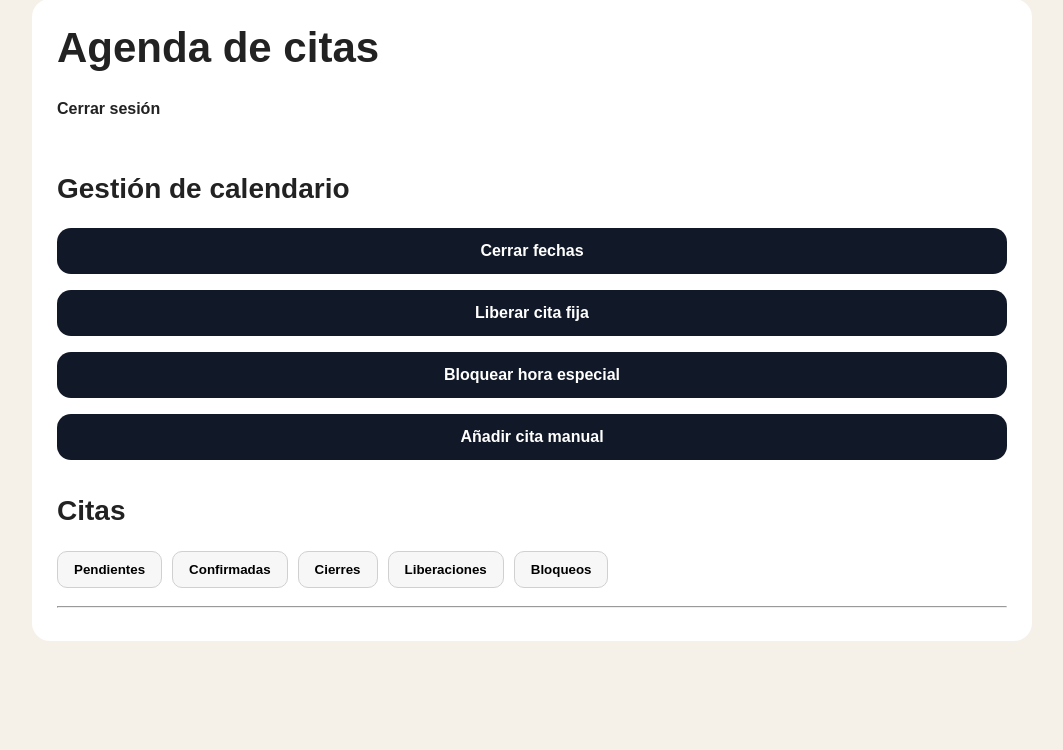
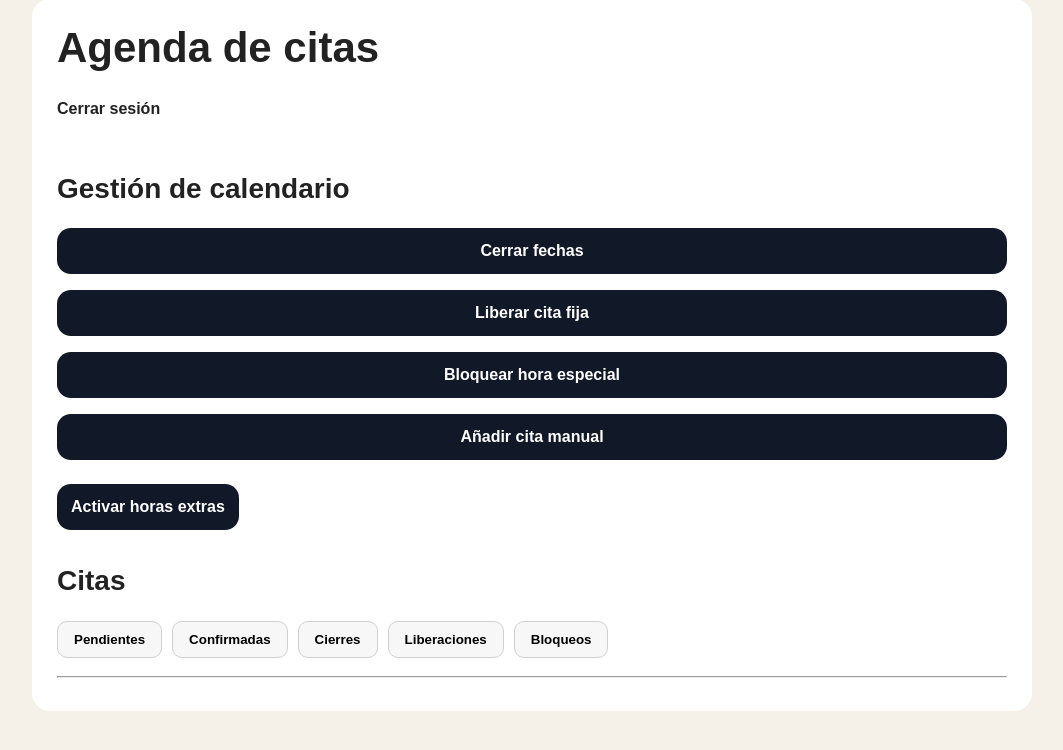
Before and after one commit to alainfourcart-dev/my_primer_programa, a Python web app: template templates/admin.html in a window 1280 px wide. Shown: the part 21-771 px from the top of the page, without its empty margins (108-1171 px from the left). Run offline with Jinja, Linux system fonts and the light colour scheme; the template is opened without the code that fills it: most values are stand-ins (such as "Sample title", 1, 10 or a date in 2020).

Commit message:
boton horas extras admin

```diff
--- a/templates/admin.html
+++ b/templates/admin.html
@@ -297,6 +297,16 @@ function mostrarSeccion(idPanel, boton) {
                 </button>
             </div>
 
+            <form method="POST" action="/admin/toggle_extras">
+                <button type="submit" class="boton-accion">
+                    {% if extras_activadas %}
+                        Desactivar horas extras
+                    {% else %}
+                        Activar horas extras
+                    {% endif %}
+                </button>
+            </form>
+
             <div id="panel-cierre" class="panel-formulario">
                 <h3>Cerrar fechas</h3>
                 <form action="/admin/cierre" method="POST">
```
Also changed, not shown: app.py (+20 -1 lines).
